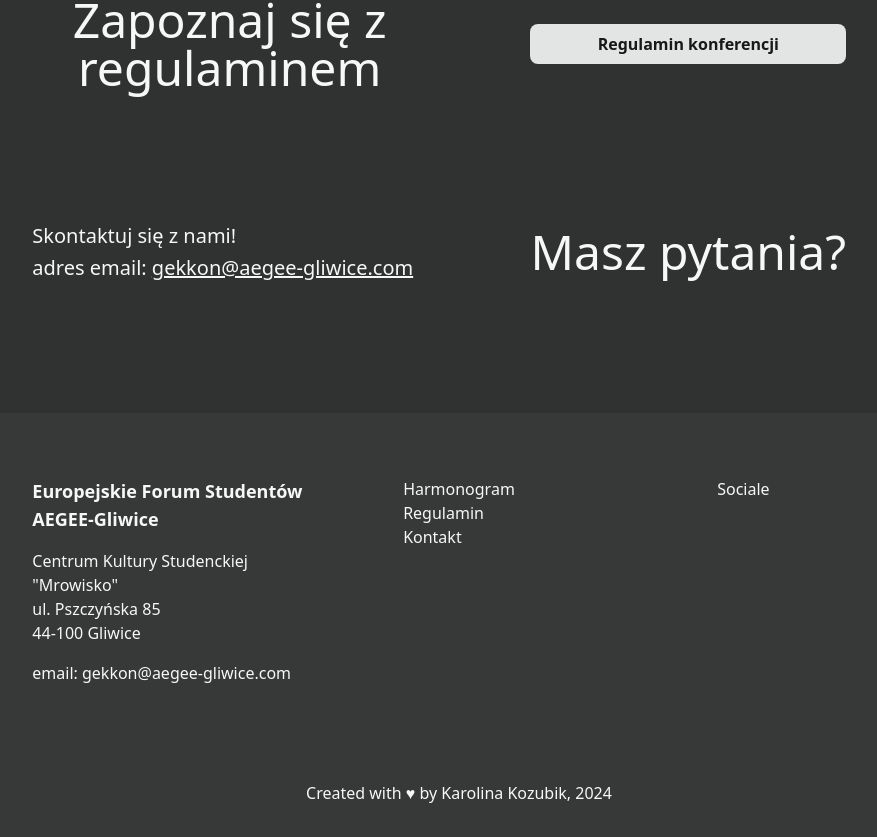
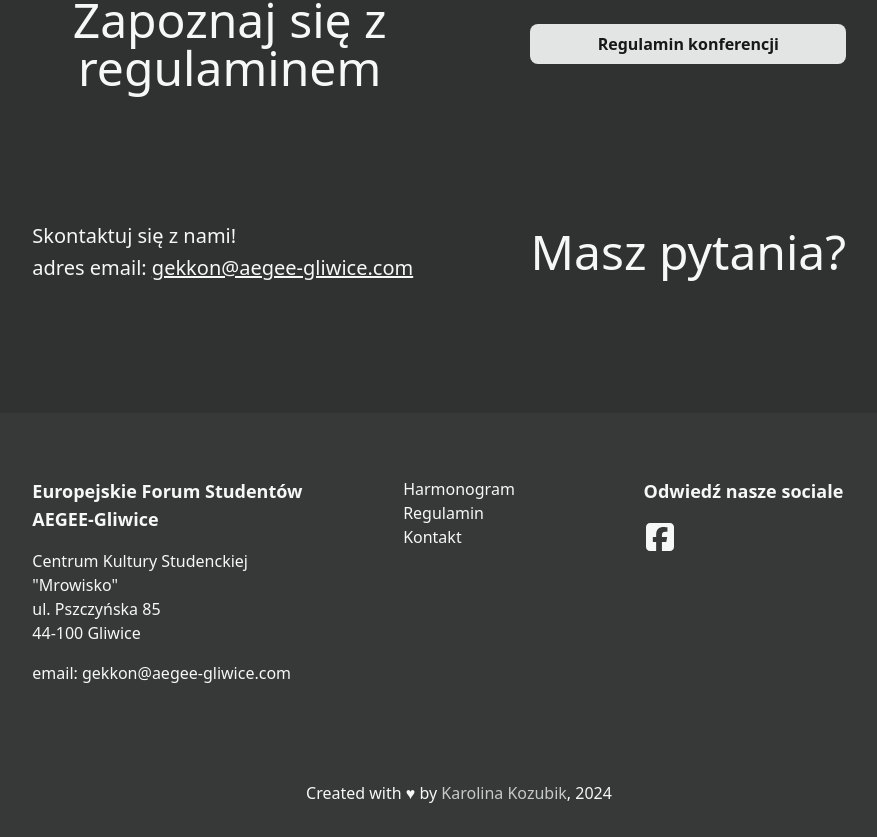
Before and after one commit to RadekJedrzejczyk/gekkon-website, a Vue app: page / in a window 1280 px wide. Shown: the part 1302-2139 px from the top of the page, without its empty margins (181-1058 px from the left). Built offline with nearby package versions, Linux system fonts and the light colour scheme.

Commit message:
add fb to footer

```diff
--- a/src/components/FooterPanel.vue
+++ b/src/components/FooterPanel.vue
@@ -1,5 +1,8 @@
 <script setup lang="ts">
 import NavItems from '@/components/NavItems.vue'
+import FacebookIcon from '@/components/icons/FacebookIcon.vue'
+
+const socialIconClass = 'size-8 mr-4'
 </script>
 
 <template>
@@ -8,19 +11,28 @@
       <div class="pb-8 md:pb-0">
         <p class="font-bold text-lg pb-4">Europejskie Forum Studentów AEGEE-Gliwice</p>
         <p class="pb-4">
-          Centrum Kultury Studenckiej "Mrowisko" <br>
-          ul. Pszczyńska 85 <br>
-          44-100 Gliwice <br>
+          Centrum Kultury Studenckiej "Mrowisko" <br />
+          ul. Pszczyńska 85 <br />
+          44-100 Gliwice <br />
         </p>
         <p>email: gekkon@aegee-gliwice.com</p>
       </div>
       <div class="pb-8 md:pb-0">
-        <NavItems classes="block"/>
+        <NavItems classes="block" />
       </div>
-      <div>Sociale</div>
+      <div>
+        <p class="font-bold text-lg pb-4">Odwiedź nasze sociale</p>
+        <div class="flex">
+          <a
+            href="https://www.facebook.com/profile.php?id=61556661431893"
+            target="_blank"
+            ><FacebookIcon :class="socialIconClass"
+          /></a>
+        </div>
+      </div>
     </div>
     <p class="text-center mt-8 pb-8">
-      Created with ♥ by <a href="https://github.com/karo-fox">Karolina Kozubik</a>, 2024
+      Created with ♥ by <a href="https://github.com/karo-fox" class="text-marshland-200">Karolina Kozubik</a>, 2024
     </p>
   </div>
 </template>
--- /dev/null
+++ b/src/components/icons/FacebookIcon.vue
@@ -0,0 +1,9 @@
+<script setup lang="ts">
+import { library } from '@fortawesome/fontawesome-svg-core'
+import { faSquareFacebook } from '@fortawesome/free-brands-svg-icons'
+library.add(faSquareFacebook)
+</script>
+
+<template>
+  <font-awesome-icon :icon="['fab', 'square-facebook']" />
+</template>
```
